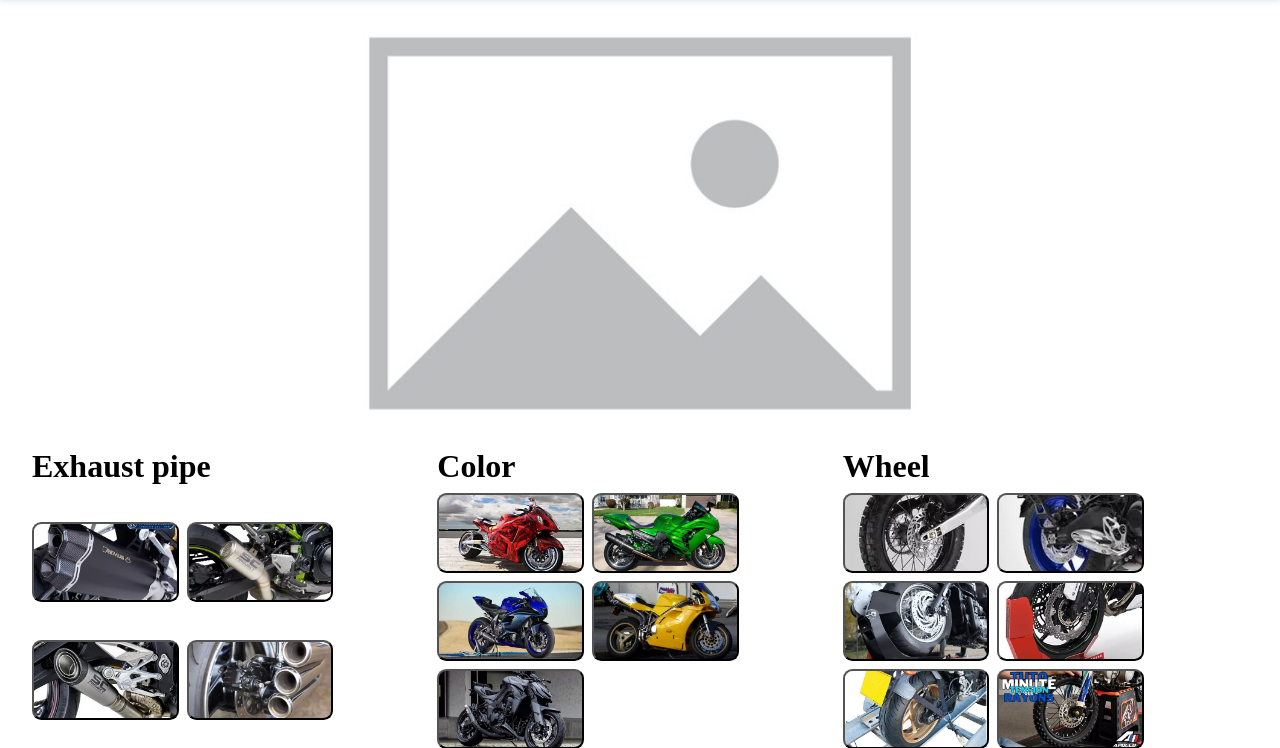
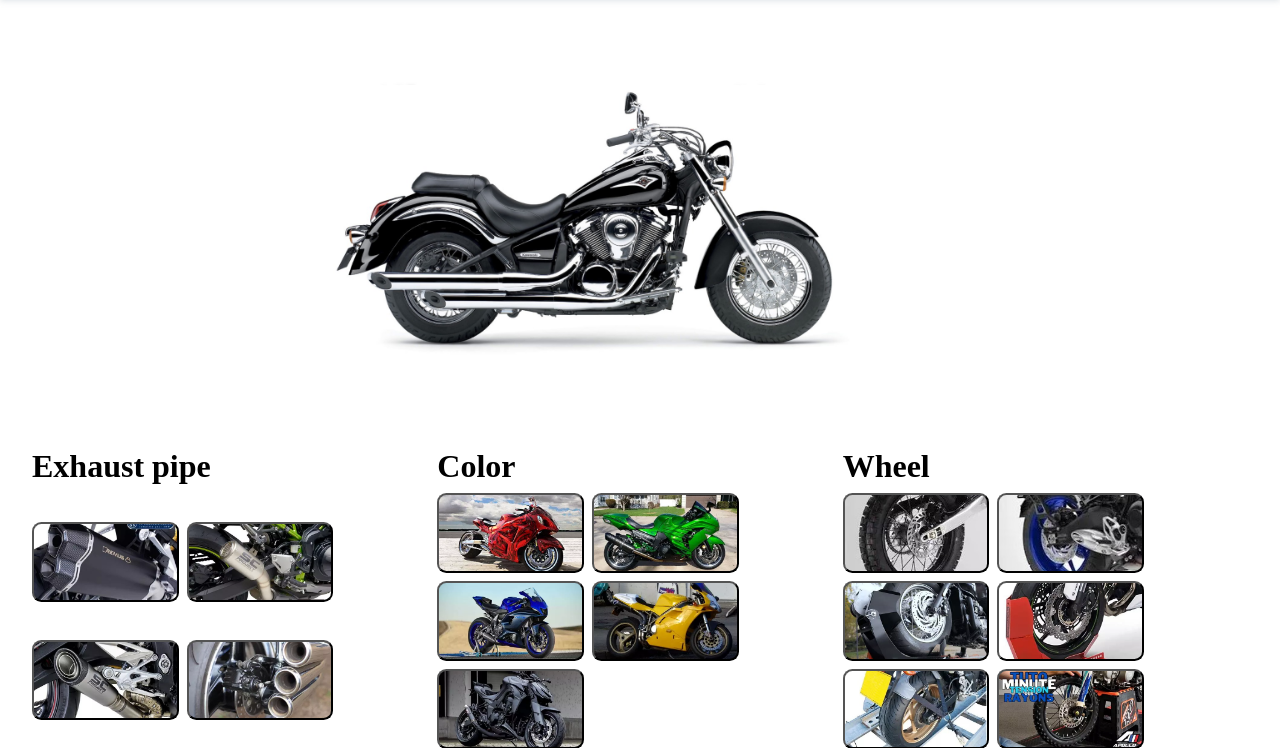
Before and after one commit to TheGamerFarmer/H2R, a PHP site: page /custom in a window 1280 px wide. Shown: the part 64-812 px from the top of the page. Run offline with PHP 8.4, Linux system fonts and the light colour scheme.

Commit message:
ajout images custom et fix header

```diff
--- a/customPage/custom.css
+++ b/customPage/custom.css
@@ -14,7 +14,7 @@ main .image_container {
 main .image {
     opacity: 0;
     position: absolute;
-    width: 40em;
+    height: 25em;
     top: 0;
     left: 0;
     transform: scaleX(0);
--- a/customPage/custom.php
+++ b/customPage/custom.php
@@ -14,9 +14,11 @@
 
         <main>
             <div class="image_container">
-                <img class="image expend active" src="/image.png" alt="image1">
-                <img class="image" src="/image.png" alt="image2">
-                <img class="image" src="/image.png" alt="image3">
+                <img class="image expend active" src="/customPage/moto1.jpeg" alt="moto 1">
+                <img class="image" src="/customPage/moto2.jpeg" alt="moto 2">
+                <img class="image" src="/customPage/moto3.jpeg" alt="moto 3">
+                <img class="image" src="/customPage/moto4.jpeg" alt="moto 4">
+                <img class="image" src="/customPage/moto5.jpeg" alt="moto 5">
             </div>
             <div id="buttons">
                 <div class="buttonsType">
```
Also changed, not shown: customPage/moto1.jpeg (added), customPage/moto2.jpeg (added), customPage/moto3.jpeg (added), customPage/moto4.jpeg (added), customPage/moto5.jpeg (added).
